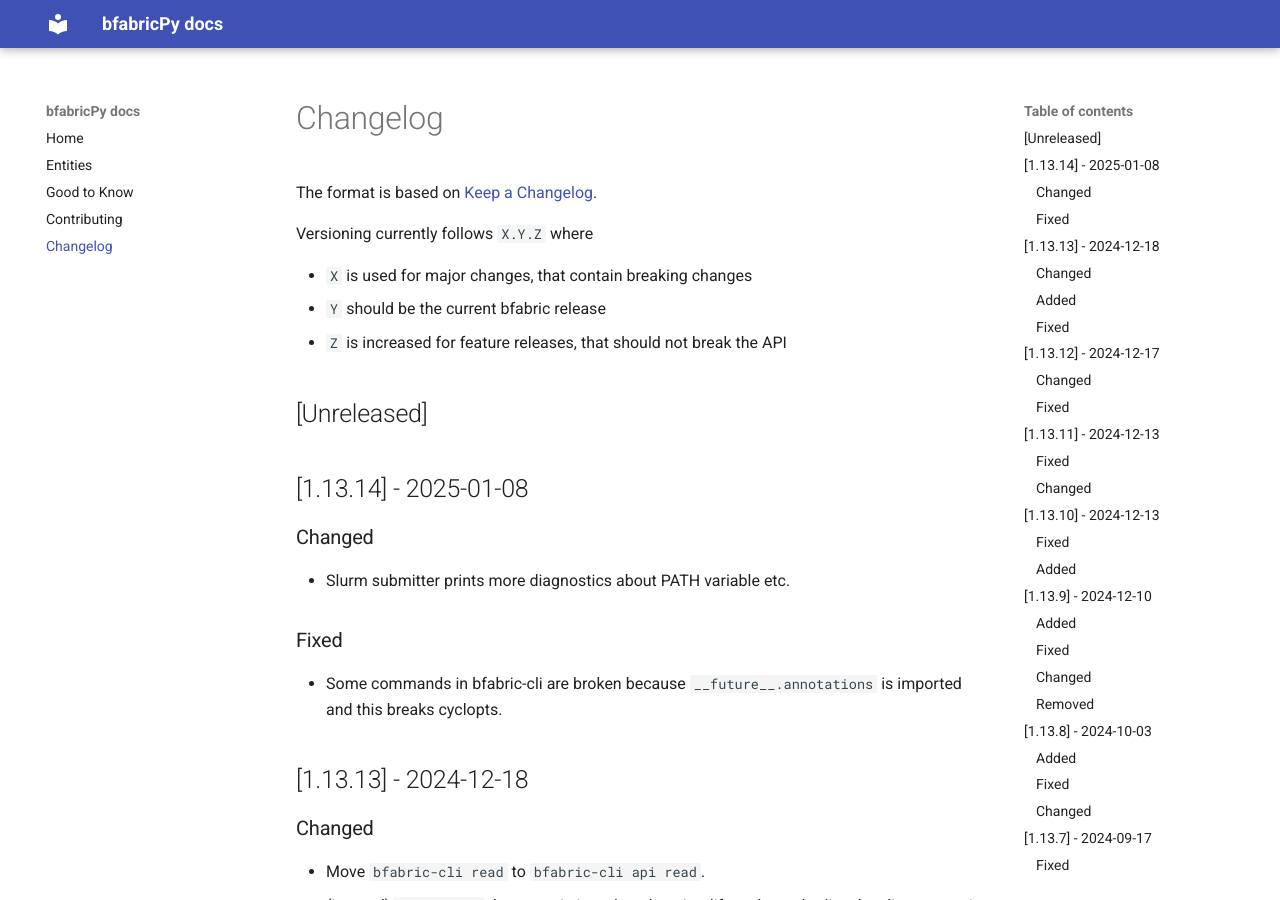
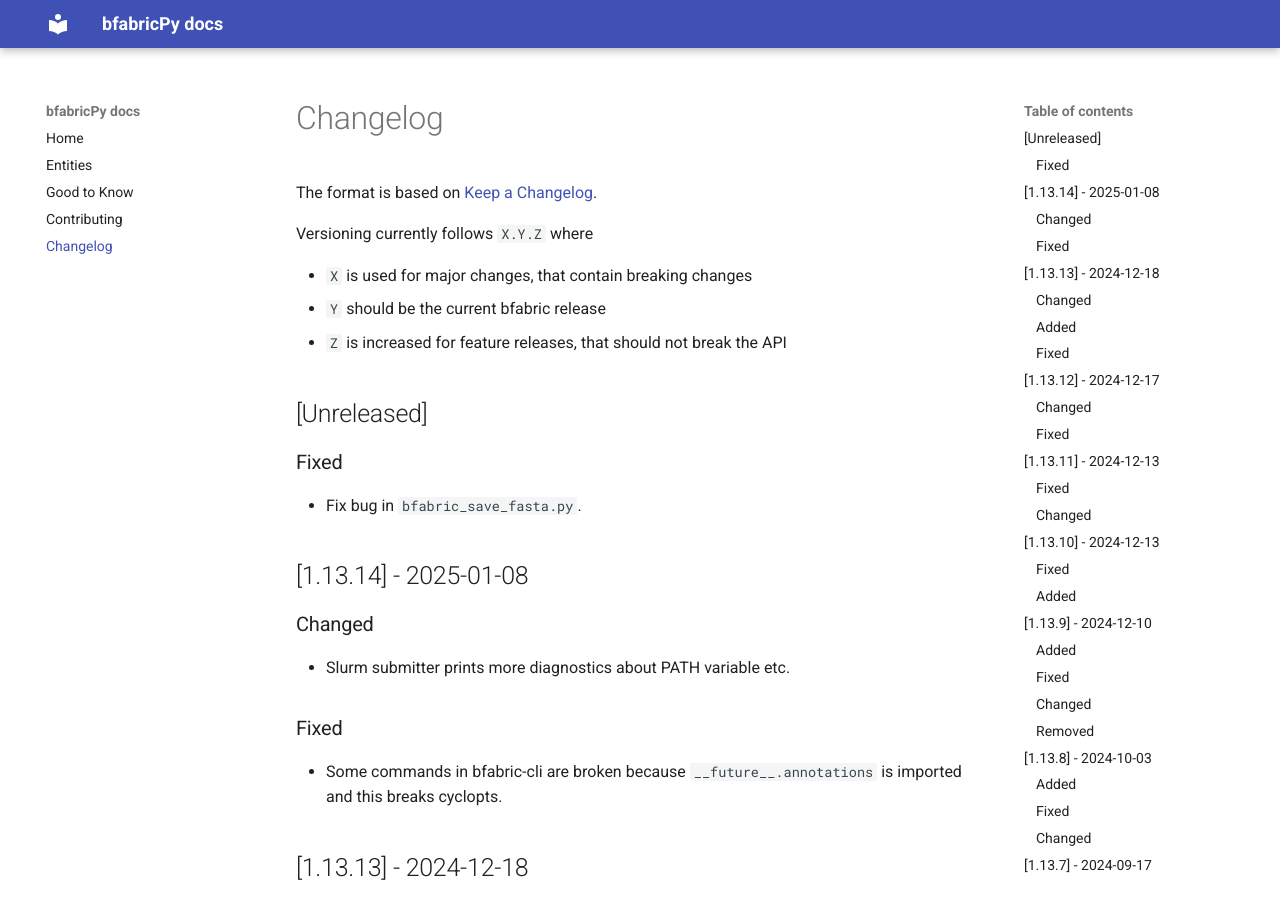
Before and after one commit to fgcz/bfabricPy, an MkDocs documentation site: the page built from docs/changelog.md, in a window 1280 px wide and 900 px high. Built offline with MkDocs 1.6.1 and Material for MkDocs 9.7.7, drawn with Linux system fonts in a browser that asks for light colours.

Commit message:
changelog

```diff
--- a/docs/changelog.md
+++ b/docs/changelog.md
@@ -9,6 +9,10 @@ Versioning currently follows `X.Y.Z` where
 - `Z` is increased for feature releases, that should not break the API
 
 ## \[Unreleased\]
+
+### Fixed
+
+- Fix bug in `bfabric_save_fasta.py`.
 
 ## \[1.13.14\] - 2025-01-08
 
```
